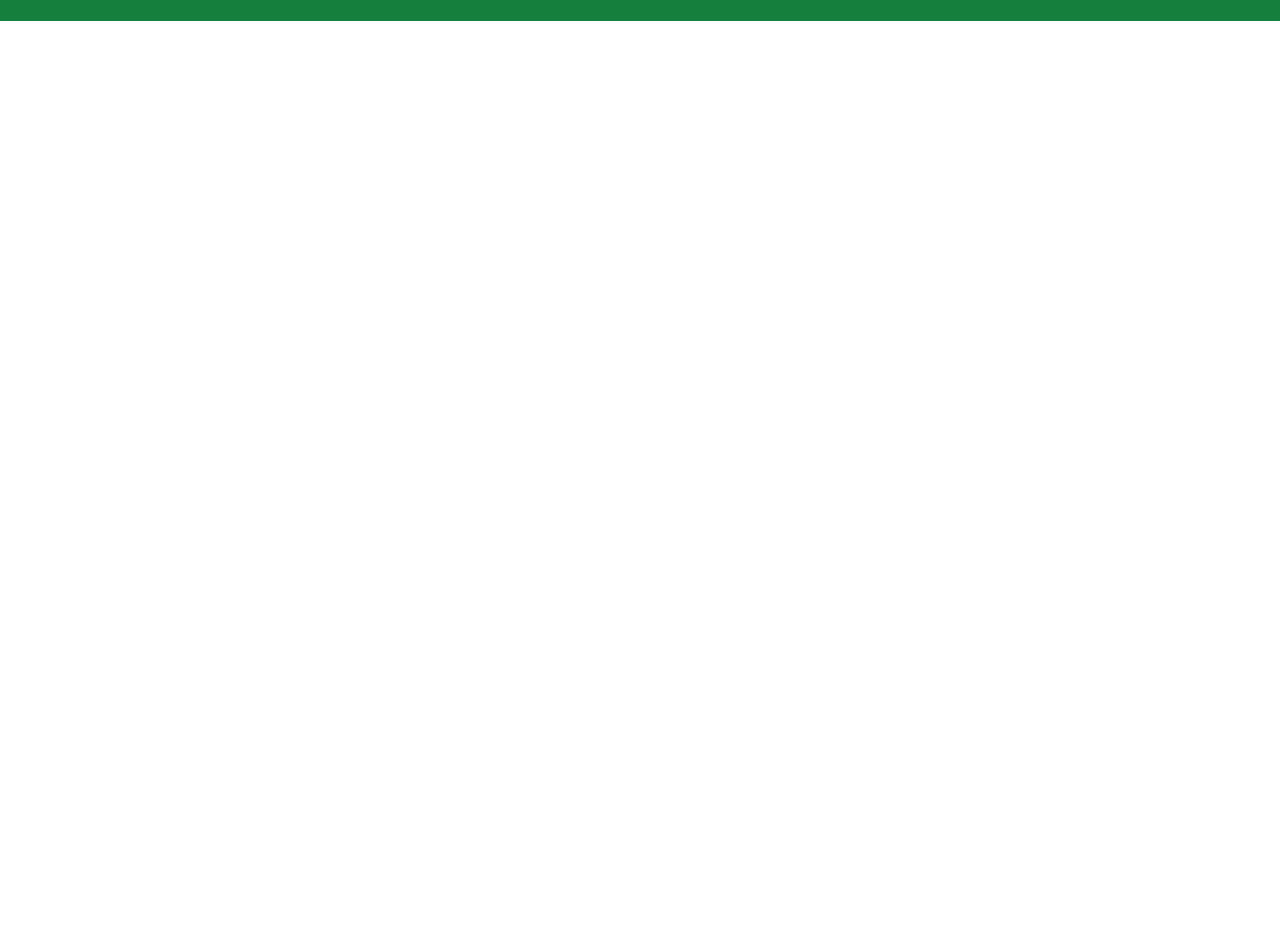
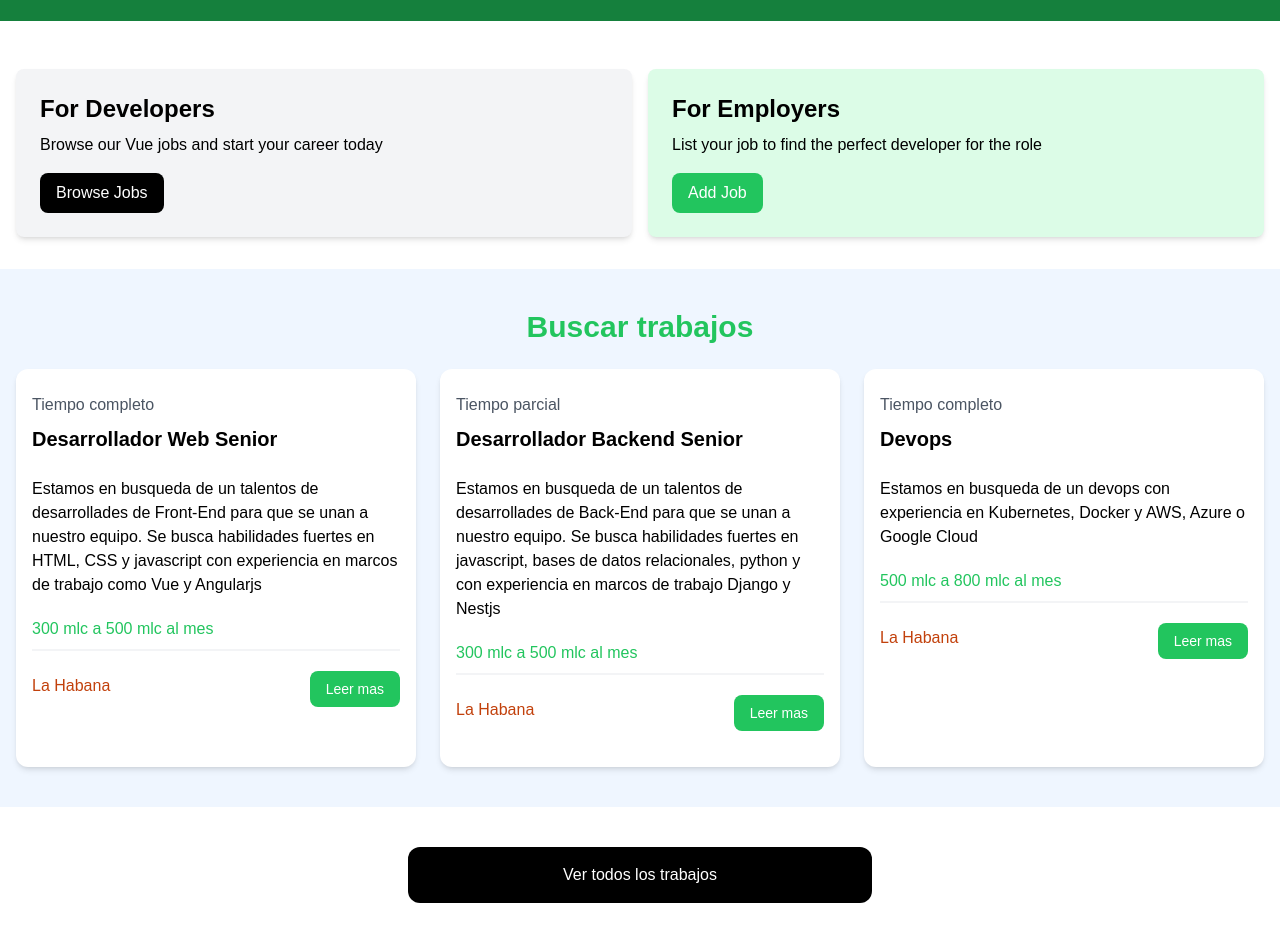
Before and after one commit to AlejandroSoftwareDeveloper/Vuejs, a Vue app: page / in a window 1280 px wide. Shown: the part 340-1282 px from the top of the page. Before the commit the page ends 800 px from the top, so only its background shows below. Built offline with nearby package versions, Linux system fonts and the light colour scheme.

Commit message:
Creadas todas las tarjetas y Lista de trabajos.

```diff
--- a/src/App.vue
+++ b/src/App.vue
@@ -1,9 +1,15 @@
 <script setup>
 import Navbar from "./components/Navbar.vue";
 import Hero from "@/components/Hero.vue";
+import HomeCards from "@/components/HomeCards.vue";
+import JobListings from "@/components/JobListings.vue";
+import Alljobs from "@/components/Alljobs.vue";
 </script>
 
 <template>
   <Navbar />
   <Hero />
+  <HomeCards />
+  <JobListings :limit="3" />
+  <Alljobs />
 </template>
--- /dev/null
+++ b/src/components/Alljobs.vue
@@ -0,0 +1,10 @@
+<script setup></script>
+<template>
+  <section class="m-auto max-w-lg my-10 px-6">
+    <a
+      href="jobs.html"
+      class="block bg-black text-white text-center py-4 px-6 rounded-xl hover:bg-gray-700"
+      >Ver todos los trabajos</a
+    >
+  </section>
+</template>
--- /dev/null
+++ b/src/components/Card.vue
@@ -0,0 +1,13 @@
+<script setup>
+defineProps({
+  bg: {
+    type: String,
+    default: "bg-gray-100",
+  },
+});
+</script>
+<template>
+  <div :class="`${bg} p-6 rounded-lg shadow-md`">
+    <slot></slot>
+  </div>
+</template>
--- /dev/null
+++ b/src/components/HomeCards.vue
@@ -0,0 +1,35 @@
+<script setup>
+import Card from "@/components/Card.vue";
+</script>
+<template>
+  <section class="py-4">
+    <div class="container-xl lg:container m-auto">
+      <div class="grid grid-cols-1 md:grid-cols-2 gap-4 p-4 rounded-lg">
+        <Card>
+          <h2 class="text-2xl font-bold">For Developers</h2>
+          <p class="mt-2 mb-4">
+            Browse our Vue jobs and start your career today
+          </p>
+          <a
+            href="jobs.html"
+            class="inline-block bg-black text-white rounded-lg px-4 py-2 hover:bg-gray-700"
+          >
+            Browse Jobs
+          </a>
+        </Card>
+        <Card bg="bg-green-100">
+          <h2 class="text-2xl font-bold">For Employers</h2>
+          <p class="mt-2 mb-4">
+            List your job to find the perfect developer for the role
+          </p>
+          <a
+            href="add-job.html"
+            class="inline-block bg-green-500 text-white rounded-lg px-4 py-2 hover:bg-green-600"
+          >
+            Add Job
+          </a>
+        </Card>
+      </div>
+    </div>
+  </section>
+</template>
--- /dev/null
+++ b/src/components/JobCard.vue
@@ -0,0 +1,34 @@
+<script setup>
+defineProps({
+  job: {
+    type: Object,
+  },
+});
+</script>
+<template>
+  <div class="bg-white rounded-xl shadow-md relative">
+    <div class="p-4">
+      <div class="mb-6">
+        <div class="text-gray-600 my-2">{{ job.type }}</div>
+        <h3 class="text-xl font-bold">{{ job.title }}</h3>
+      </div>
+      <div class="mb-5">
+        {{ job.description }}
+      </div>
+      <h3 class="text-green-500 mb-2">{{ job.salary }}</h3>
+      <div class="border border-gray-100 mb-5"></div>
+      <div class="flex flex-col lg:flex-row justify-between mb-4">
+        <div class="text-orange-700 mb-3">
+          <i class="fa-solid fa-location-dot text-lg"></i>
+          {{ job.location }}
+        </div>
+        <a
+          :href="'/job/' + job.id"
+          class="h-[36px] bg-green-500 hover:bg-green-600 text-white px-4 py-2 rounded-lg text-center text-sm"
+        >
+          Leer mas
+        </a>
+      </div>
+    </div>
+  </div>
+</template>
--- /dev/null
+++ b/src/components/JobListings.vue
@@ -0,0 +1,29 @@
+<script setup>
+import JobCard from "@/components/JobCard.vue";
+import JobData from "@/jobs.json";
+import { ref } from "vue";
+const jobs = ref(JobData);
+
+defineProps({
+  limit: {
+    type: Number,
+  },
+});
+</script>
+<template>
+  <section class="bg-blue-50 px-4 py-10">
+    <div class="container-xl lg:container m-auto">
+      <h2 class="text-3xl font-bold text-green-500 mb-6 text-center">
+        Buscar trabajos
+      </h2>
+    </div>
+    <div class="grid grid-cols-1 md:grid-cols-3 gap-6">
+      <JobCard
+        v-for="job in jobs.slice(0, limit || jobs.length)"
+        :key="job.id"
+        :job="job"
+      />
+    </div>
+    <!-- Aqui va el componente de JobCard  -->
+  </section>
+</template>
--- /dev/null
+++ b/src/jobs.json
@@ -0,0 +1,60 @@
+[
+  {
+    "id": 1,
+    "title": "Desarrollador Web Senior",
+    "type": "Tiempo completo",
+    "description": "Estamos en busqueda de un talentos de desarrollades de Front-End para que se unan a nuestro equipo. Se busca habilidades fuertes en HTML, CSS y javascript con experiencia en marcos de trabajo como Vue y Angularjs",
+    "location": "La Habana",
+    "salary": "300 mlc a 500 mlc al mes",
+    "company": {
+      "name": "Soluciones Tecnicas e Informaticas",
+      "description": "Compania cubana de soluciones informaticas",
+      "email": "cubansolutions@gmail.com",
+      "contactphone": "555-555-5555"
+    }
+  },
+
+  {
+    "id": 2,
+    "title": "Desarrollador Backend Senior",
+    "type": "Tiempo parcial",
+    "description": "Estamos en busqueda de un talentos de desarrollades de Back-End para que se unan a nuestro equipo. Se busca habilidades fuertes en javascript, bases de datos relacionales, python y con experiencia en marcos de trabajo Django y Nestjs",
+    "location": "La Habana",
+    "salary": "300 mlc a 500 mlc al mes",
+    "company": {
+      "name": "Soluciones Tecnicas e Informaticas",
+      "description": "Compania cubana de soluciones informaticas",
+      "email": "cubansolutions@gmail.com",
+      "contactphone": "555-555-5555"
+    }
+  },
+  {
+    "id": 3,
+    "title": "Devops ",
+    "type": "Tiempo completo",
+    "description": "Estamos en busqueda de un devops con experiencia en Kubernetes, Docker y AWS, Azure o Google Cloud ",
+    "location": "La Habana",
+    "salary": "500 mlc a 800 mlc al mes",
+    "company": {
+      "name": "Soluciones Tecnicas e Informaticas",
+      "description": "Compania cubana de soluciones informaticas",
+      "email": "cubansolutions@gmail.com",
+      "contactphone": "555-555-5555"
+    }
+  },
+
+  {
+    "id": 4,
+    "title": "Desarrollador Web Senior",
+    "type": "Tiempo completo",
+    "description": "Estamos en busqueda de un talentos de desarrollades de Front-End para que se unan a nuestro equipo. Se busca habilidades fuertes en HTML, CSS y javascript con experiencia en marcos de trabajo como Vue y Angularjs",
+    "location": "La Habana",
+    "salary": "300 mlc a 500 mlc al mes",
+    "company": {
+      "name": "Soluciones Tecnicas e Informaticas",
+      "description": "Compania cubana de soluciones informaticas",
+      "email": "cubansolutions@gmail.com",
+      "contactphone": "555-555-5555"
+    }
+  }
+]
```
